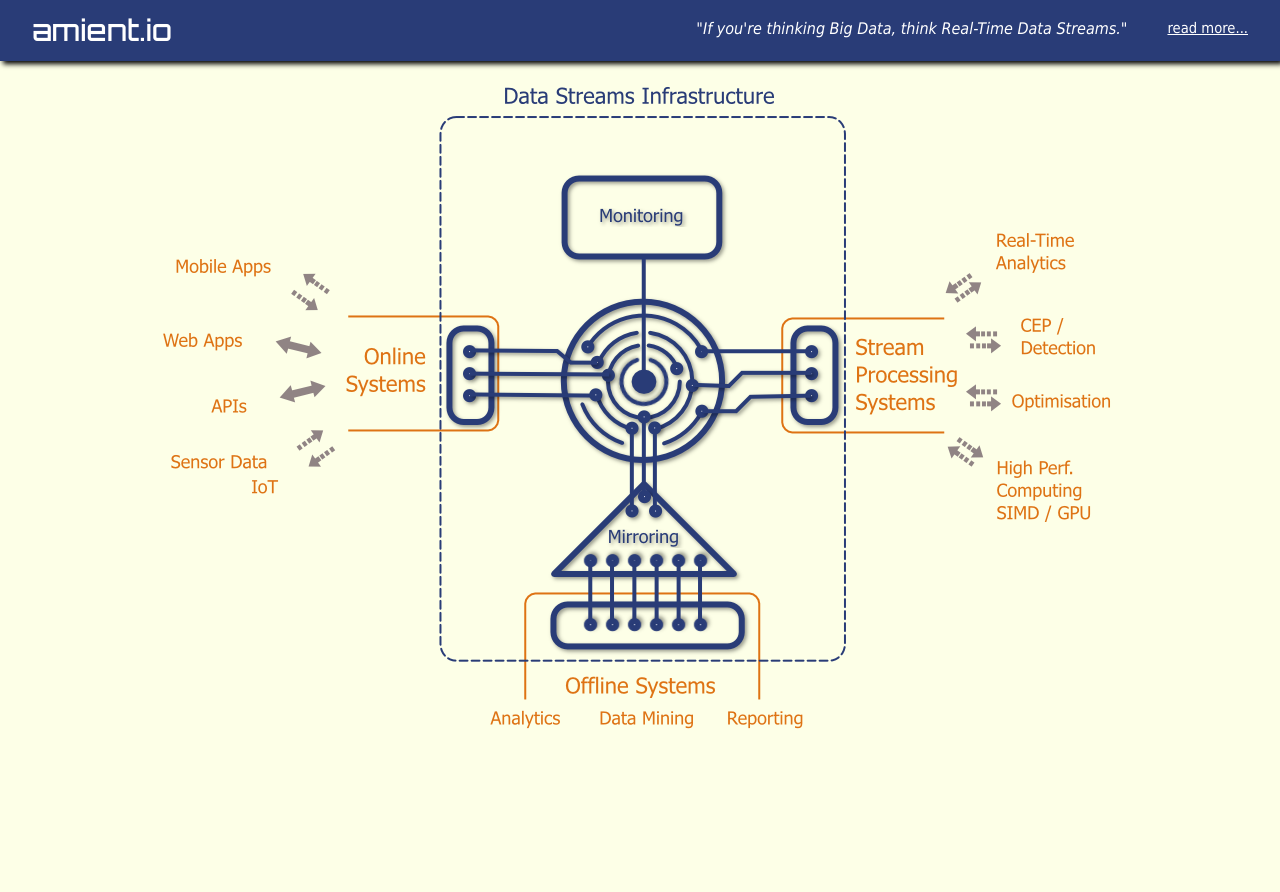
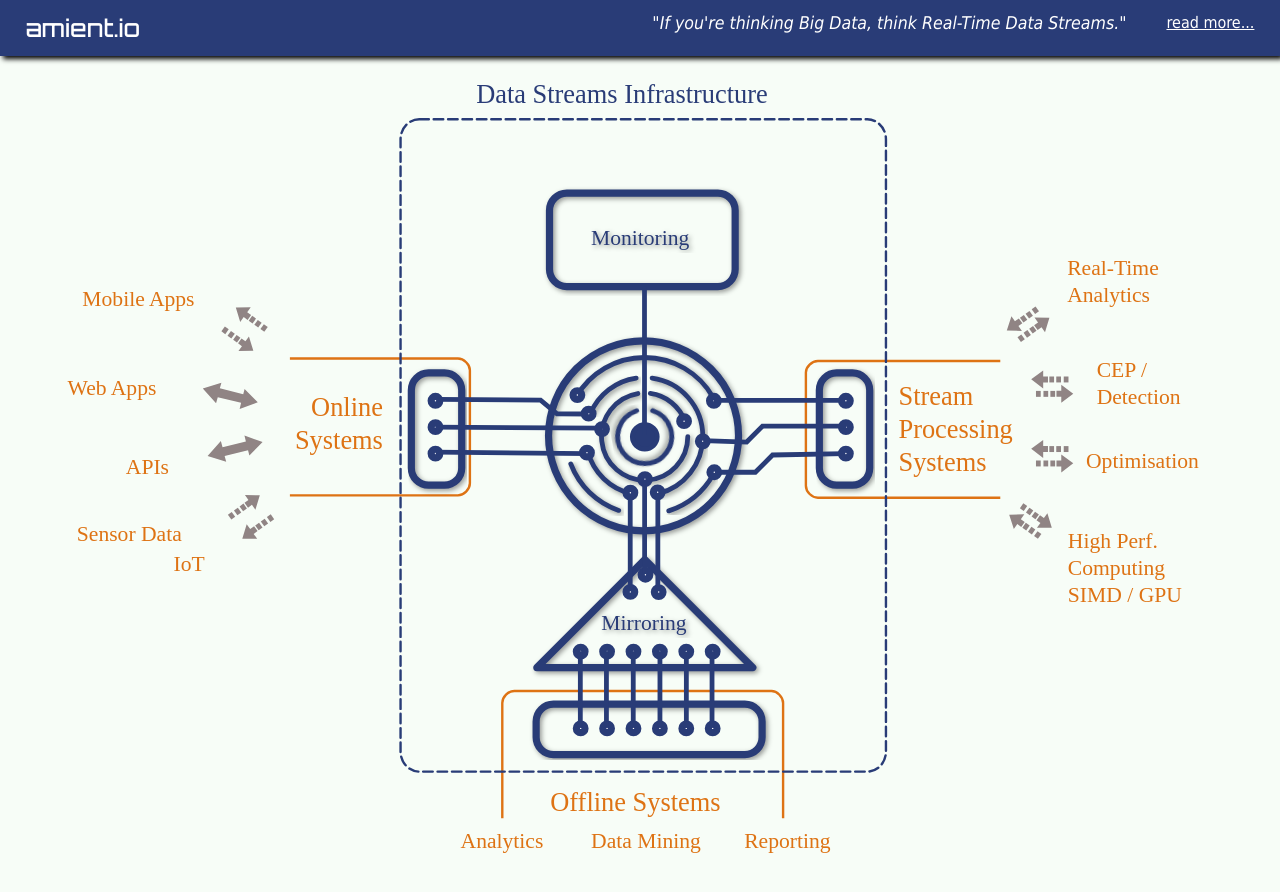
Before and after one commit to amient/amient.github.io, a plain HTML site: page index.html in a window 1280 px wide. Before the commit the page ends 800 px from the top, so only its background shows below. Drawn offline with Linux system fonts and the light colour scheme.

Commit message:
auto-resize svg with png substitute

```diff
--- a/amient.css
+++ b/amient.css
@@ -1,24 +1,23 @@
-body { background-color: #fdffe7ff}
+body { background-color: #f7fdf7; font: 1em Tahoma ; font-weight: 400; margin: 0}
 .cs-dark { background-color: #293c77; color: white; }
 .cs-dark a { color: #e8260a; }
 .cs-dark em { color: white; }
 .cs-dark h1,h2,h3 { color: white; }
-
 .cs-bright { backgroundr: none; color: black;}
 .cs-bright section.header { box-shadow: 3px 3px 5px  #888888;  }
 .cs-bright a { color: #293c77; font-weight: bold }
 
-body { font: 11pt Tahoma ; font-weight: 400; margin: 0}
-section.header a { color: inherit; }
-h1 { font-family: Orbitron; font-weight: 400;}
-h2 { font-size: 14pt; font-weight: 300; text-decoration: underline; text-align: center}
-h3 { font-size: 12pt; font-weight: 300 }
-blockquote { font-size: 12pt }
-section { padding: 1.5% 2.5% 1% 2.5%; }
+
+h1 { font-family: Orbitron; font-weight: 400; font-size: font-size:1.8em; }
+h2 { font-size: 1.4em; font-weight: 300; text-decoration: underline; text-align: center}
+h3 { font-size: 1.2em; font-weight: 300 }
+blockquote { font-size: 1.1em }
+section { padding: 1% 2% 1% 2%; }
 
 section.header { box-shadow: 3px 3px 5px  #000000;  }
-section.header .title { font-weight: 500; margin: 0 30pt 0 0;  font-size:22pt}
-section.header .title a { text-decoration: none; }
+section.header a { color: inherit; }
+section.header h1.title { font-weight: 500; margin: 5pt 30pt 0 0; }
+section.header h1.title a { text-decoration: none;  }
 section.header .menu { align: right;}
 section.header .menu a { float: right;}
 section.header blockquote { padding: 0; margin: 0; padding-right: 30pt; float: right;}
--- a/index.html
+++ b/index.html
@@ -20,7 +20,7 @@
 
     <section class="content">
         <center>
-            <img src="img/concept.png"/>
+            <img src="img/concept.svg" style="width: 100%; max-width: 1200px;" onerror="this.onerror=null; this.src='concept.png'"/>
         </center>
     </section>
 </body>
```
Also changed, not shown: img/concept.svg (added), 1 other file.
